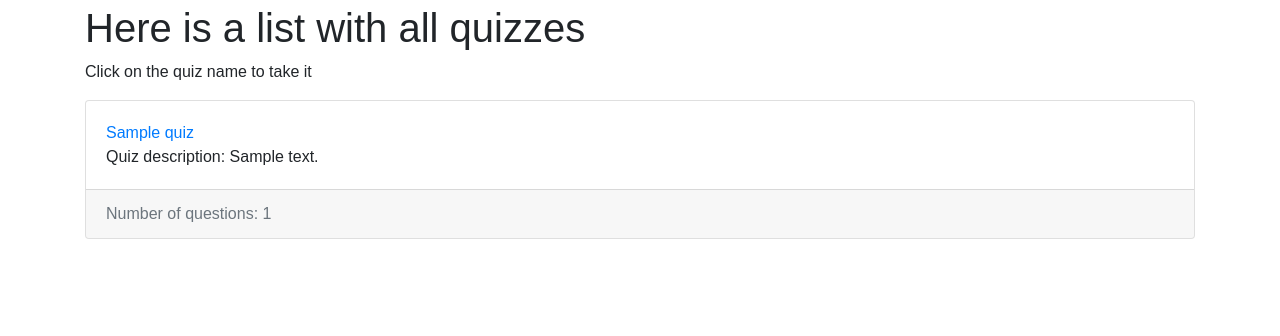
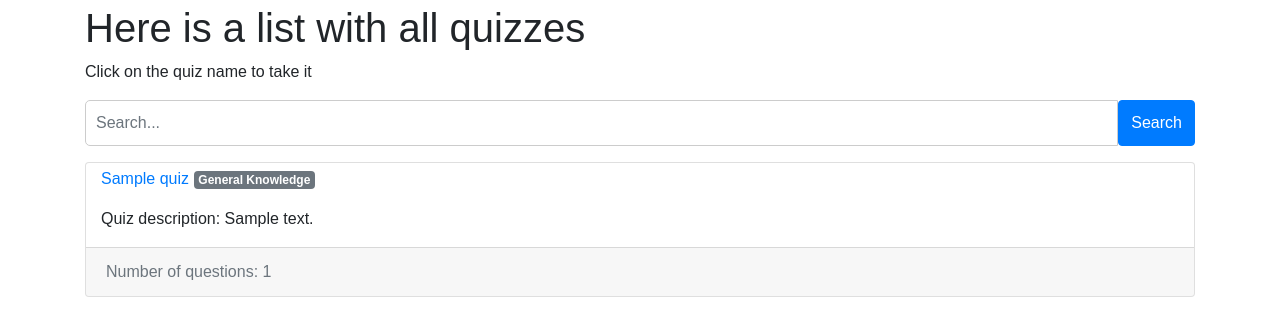
Before and after one commit to AdelinCraciunesc/django_quiz_app, a Django app: page / in a window 1280 px wide. Shown: the part 56-392 px from the top of the page. Run offline with Django 5.2, Linux system fonts and the light colour scheme; a user stored in the database is signed in; data comes from the database, SQL or seed files in the repository; tables that the repository leaves empty hold one stand-in row (values such as "Sample post"); some libraries are stand-ins or nearby versions.

Commit message:
search bar

```diff
--- a/quiz/views.py
+++ b/quiz/views.py
@@ -11,6 +11,9 @@ from .forms import *
 def home(request):
     user = request.user
     all_quiz = Quiz.objects.all()
+    search_query = request.GET.get('search')
+    if search_query:
+        all_quiz = Quiz.objects.filter(name__icontains=search_query)
     return render(request, 'home.html', {'user': user, 'quizzes': all_quiz})
 
 def login(request):
--- a/templates/home.html
+++ b/templates/home.html
@@ -8,13 +8,21 @@
     {% endif %} -->
     <h1>Here is a list with all quizzes</h1>
     <p>Click on the quiz name to take it</p>
+    <form method="GET" action="{% url 'home' %}">
+        <div class="input-group mb-3">
+            <input type="text" class="form-control" name="search" placeholder="Search...">
+            <button type="submit" class="btn btn-primary">Search</button>
+        </div>
+    </form>
     {% if quizzes %}
+    <!-- search -->
     <div>
         {% for quiz in quizzes %}
         <div class="quiz-container card mb-3">
-            <div class="card-body">
-                <a href="{% url 'take_quiz' quiz.id %}">{{ quiz.name }}</a>
-                <p class="card-text"> Quiz description: {{ quiz.description }}</p>
+            <div class="container">
+                <a href="{% url 'take_quiz' quiz.id %}" class="card-title">{{ quiz.name }}</a>
+                <badge class="badge bg-secondary text-white">{{ quiz.category.name }}</badge>
+                <p class="card-text mt-3 mb-3"> Quiz description: {{ quiz.description }}</p>
             </div>
             <div class="card-footer text-muted d-flex justify-content-between">
                 <p class="card-text"> Number of questions: {{ quiz.question_set.count }} </p>
```
